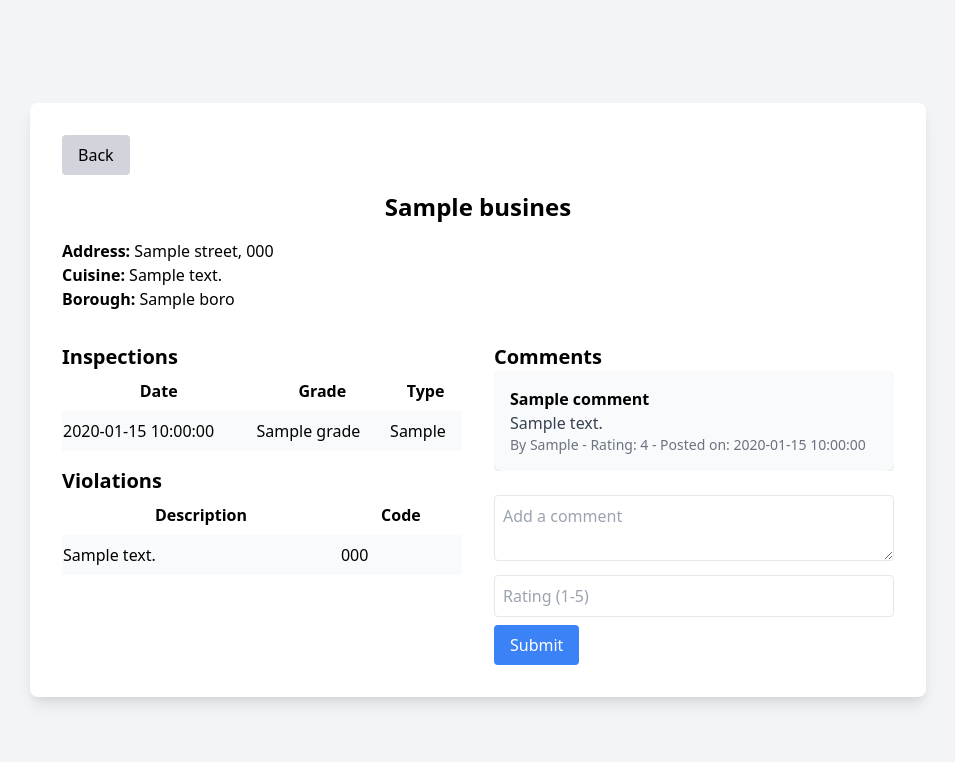
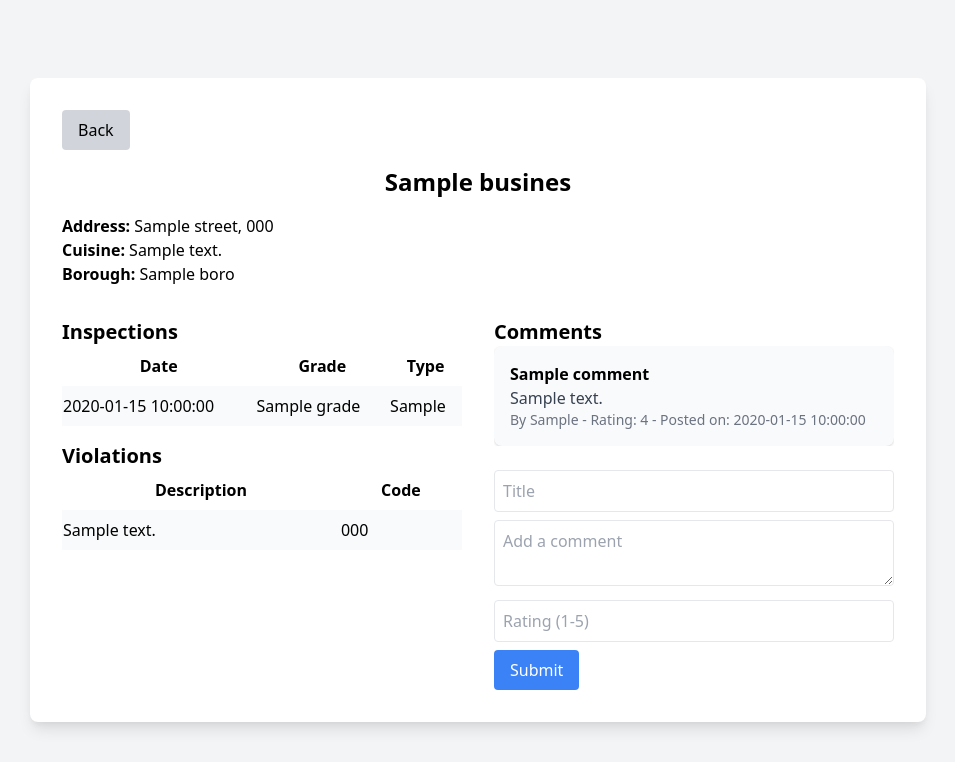
Before and after one commit to vv2372/project1-f24, a Flask app: template webserver/templates/business_detail.html in a window 1280 px wide. Shown: the top 762 px of the page, without its empty margins (162-1117 px from the left). Run offline with Flask 2, Linux system fonts and the light colour scheme; the template is opened without the code that fills it: most values are stand-ins (such as "Sample title", 1, 10 or a date in 2020); parts of the project's set-up code (start-up, migrations or seed data) failed here and were passed over.

Commit message:
add comment functionality

```diff
--- a/webserver/server.py
+++ b/webserver/server.py
@@ -14,7 +14,7 @@ A debugger such as "pdb" may be helpful for debugging.
 import os
 from sqlalchemy import *
 from sqlalchemy.pool import NullPool
-from flask import Flask, request, render_template, g, redirect, Response, abort, session, flash
+from flask import Flask, request, render_template, g, redirect, Response, abort, session, flash, url_for
 from datetime import timedelta
 from db_setup import create_tables, engine
 
@@ -332,6 +332,41 @@ def business_details(business_id):
         flash('Error fetching business details')
         return redirect('/')
 
+@app.route('/business/<int:business_id>/comment', methods=['POST'])
+def submit_comment(business_id):
+  if not session.get('logged_in'):
+      flash('You must be logged in to comment.')
+      return redirect(url_for('business_detail', business_id=business_id))
+
+  user_id = session.get('user_id')
+  title = request.form.get('title')
+  message = request.form.get('message')
+  rating = request.form.get('rating')
+
+  if not title or not message or not rating:
+      flash('Title, message, and rating are required.')
+      return redirect(url_for('business_detail', business_id=business_id))
+
+  try:
+      insert_comment_query = text("""
+          INSERT INTO Comment (user_id, business_id, title, message, rating, comment_date)
+          VALUES (:user_id, :business_id, :title, :message, :rating, CURRENT_DATE)
+      """)
+      g.conn.execute(insert_comment_query, {
+          "user_id": user_id,
+          "business_id": business_id,
+          "title": title,
+          "message": message,
+          "rating": int(rating)
+      })
+      g.conn.commit()
+      flash('Comment submitted successfully.')
+  except Exception as e:
+      print("Error inserting comment:", e)
+      flash('An error occurred while submitting your comment.')
+
+  return redirect(url_for('business_detail', business_id=business_id))
+
 # # User endpoints
 # @app.route('/api/users/<int:user_id>')
 # def get_user(user_id):
--- a/webserver/templates/business_detail.html
+++ b/webserver/templates/business_detail.html
@@ -11,12 +11,12 @@
     </head>
     <body class="bg-gray-100 flex items-center justify-center min-h-screen">
         <div class="bg-white p-8 rounded-lg shadow-lg max-w-4xl w-full">
-            <button
-                onclick="window.history.back()"
-                class="bg-gray-300 text-black px-4 py-2 rounded mb-4"
+            <a
+                href="{{ url_for('home') }}"
+                class="bg-gray-300 text-black px-4 py-2 rounded mb-4 inline-block"
             >
                 Back
-            </button>
+            </a>
             <h1 class="text-2xl font-bold mb-4 text-center">
                 {{ business.business_name }}
             </h1>
@@ -94,17 +94,32 @@
                         </ul>
                     </div>
 
-                    <form class="mt-4">
+                    <form
+                        method="POST"
+                        action="{{ url_for('submit_comment', business_id=business.business_id) }}"
+                        class="mt-4"
+                    >
+                        <input
+                            type="text"
+                            name="title"
+                            class="w-full mt-2 p-2 border rounded"
+                            placeholder="Title"
+                            required
+                        />
                         <textarea
+                            name="message"
                             class="w-full mt-2 p-2 border rounded"
                             placeholder="Add a comment"
+                            required
                         ></textarea>
                         <input
                             type="number"
+                            name="rating"
                             min="1"
                             max="5"
                             class="w-full mt-2 p-2 border rounded"
                             placeholder="Rating (1-5)"
+                            required
                         />
                         <button
                             type="submit"
```
